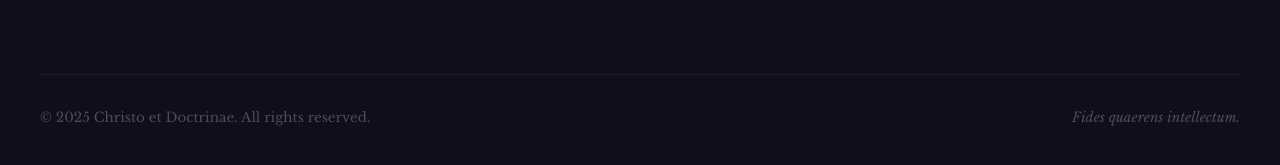
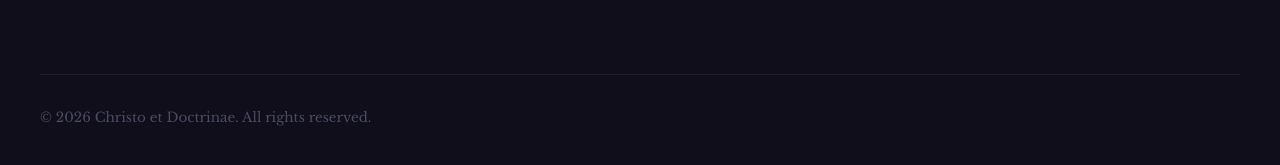
Before and after one commit to ChristetDoctrinae/Christo-et-Doctrinae, a Jekyll site: the page built from index.html, in a window 1280 px wide and 900 px high, scrolled down 3234 px. Shown: the part 724-889 px from the top of the window. Built offline with Jekyll 4.4.1, drawn with Linux system fonts in a browser that asks for light colours.

Commit message:
Update Page Content “site_wide”

```diff
--- a/_data/site.yml
+++ b/_data/site.yml
@@ -1,14 +1,13 @@
-brand_title: "Christo et Doctrinae"
-brand_motto: "Fides quaerens intellectum."
-footer_description: "A journal of Christian thought dedicated to theological and artistic exploration of the Christian life."
-footer_copyright: "2025 Christo et Doctrinae. All rights reserved."
-
-newsletter_eyebrow: "Stay Connected"
-newsletter_heading: "Subscribe to the Journal"
-newsletter_lead: "Receive new articles, announcements, and reflections delivered to your inbox."
-
-nav_home: "Home"
-nav_about: "About"
-nav_read: "Read Our Work"
-nav_submissions: "Submissions"
-nav_donate: "Donate"
+brand_title: Christo et Doctrinae
+footer_copyright: 2026 Christo et Doctrinae. All rights reserved.
+newsletter_eyebrow: Stay Connected
+newsletter_lead: Receive new articles, announcements, and reflections delivered to your inbox.
+nav_donate: Donate
+nav_submissions: Submissions
+nav_about: About
+nav_read: Read Our Work
+brand_motto: " "
+footer_description: A journal of Christian thought dedicated to theological and
+  artistic exploration of the Christian life.
+nav_home: Home
+newsletter_heading: Subscribe to the Journal
```
